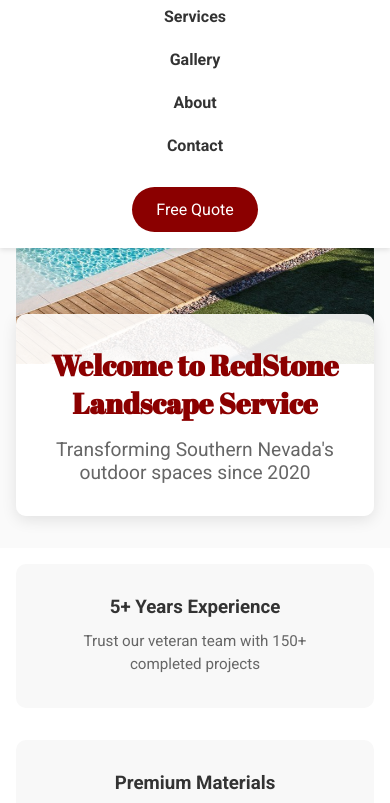
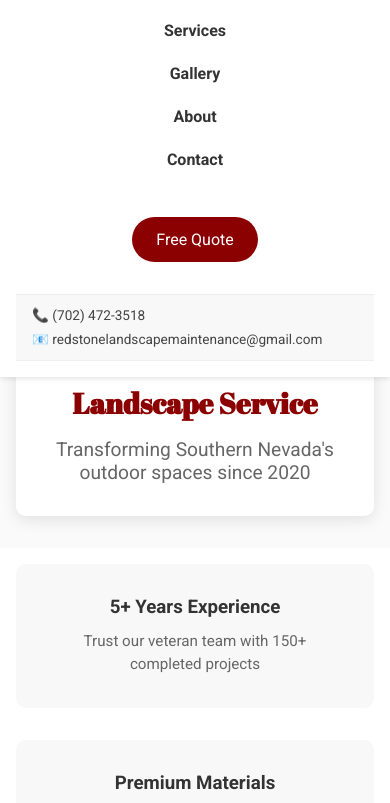
Before and after one commit to YordyCruz/RedstoneLandscape, a plain HTML site: page index.html in a window 390 px wide. Shown: the part 132-935 px from the top of the page. Drawn offline with Linux system fonts and the light colour scheme; some icons are missing.

Commit message:
* Addded phone number and email address to the website front page.
* Reword naviagation header section to added contact section.

```diff
--- a/index.html
+++ b/index.html
@@ -21,12 +21,12 @@
   <!-- Navigation/Head -->
   <header>
     <nav class="navbar">
+      <div class="nav-top">
         <div class="logo-container">
           <a href="#home" class="logo">
             <img src="logo.png" alt="Logo" class="logo-img">
           </a>
           <h1 class="company-name">RedStone Landscape Maintenance</h1>
-
         </div>
 
         <div class="nav-right">
@@ -38,6 +38,14 @@
             <li><a href="#contact">Contact</a></li>
           </ul>
           <a class="quote-btn" href="#contact">Free Quote</a>
+        </div>
+      </div>
+
+      <div class="contact-bar">
+        <div class="contact-info">
+          <a href="tel:7024723518" class="phone-number">📞 (702) 472-3518</a>
+          <a href="mailto:contact@redstonelandscape.com" class="email-address">📧 redstonelandscapemaintenance@gmail.com</a>
+        </div>
       </div>
     </nav>
   </header>
--- a/style.css
+++ b/style.css
@@ -22,14 +22,18 @@ header {
 }
 
 
+.nav-top {
+    display: flex;
+    justify-content: space-between;
+    align-items: center;
+    width: 100%;
+    padding: 1rem 2rem;
+}
 
-/* Updated Navigation CSS */
 .navbar {
     display: flex;
-    justify-content: space-between; /* Changed from flex-end */
-    align-items: center;
-    padding: 1rem 2rem;
-    gap: 2rem;
+    flex-direction: column; /* Changed to column layout */
+    padding: 0;
 }
 .logo-container {
     display: flex;
@@ -118,6 +122,36 @@ header {
     background-color: #c80000;
 }
 
+/* Contact bar styling */
+.contact-bar {
+    background: #f8f8f8;
+    border-top: 1px solid #eee;
+    border-bottom: 1px solid #eee;
+    padding: 0.8rem 2rem;
+    width: 100%;
+    order: 2;
+}
+
+.contact-info {
+    display: flex;
+    gap: 2rem;
+    justify-content: center;
+}
+
+.phone-number, .email-address {
+    color: #444;
+    text-decoration: none;
+    font-size: 0.95rem;
+    display: flex;
+    align-items: center;
+    gap: 0.5rem;
+    transition: color 0.3s ease;
+}
+
+.phone-number:hover, .email-address:hover {
+    color: #8B0000;
+}
+
 /* Mobile Responsiveness */
 @media (max-width: 768px) {
     .navbar {
@@ -125,23 +159,39 @@ header {
         gap: 1rem;
         padding: 1rem;
     }
-
-    .company-name {
-        font-size: 1.5rem;
-        white-space: normal;
+    .nav-links {
+        flex-wrap: wrap;
+        justify-content: center;
+    }
+    .phone-number, .email-address {
+        font-size: 0.85rem;
+    }
+    .nav-top {
+        flex-direction: column;
+        gap: 1rem;
+        padding: 1rem;
+    }
+    .nav-right {
+        flex-direction: column;
+        width: 100%;
         text-align: center;
     }
 
-    .nav-right {
-        flex-direction: column;
-        width: 100%;
-        margin-left: 0;
-
+    .contact-bar {
+        padding: 0.8rem 1rem;
     }
 
-    .nav-links {
-        flex-wrap: wrap;
-        justify-content: center;
+    .contact-info {
+        flex-direction: column;
+        gap: 0.5rem;
+    }
+    .company-name {
+        text-align: center;
+        font-size: 1.4rem;
+        white-space: normal;
+    }
+    .quote-btn {
+        margin-top: 1rem;
     }
 }
 
```
Lines whose indentation alone changed are shown as unchanged.
